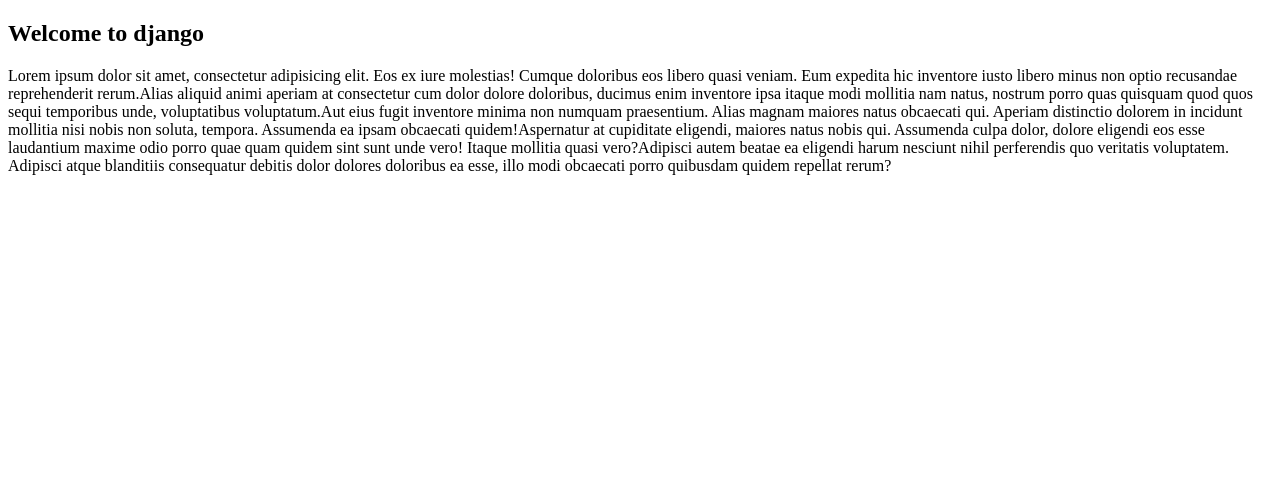
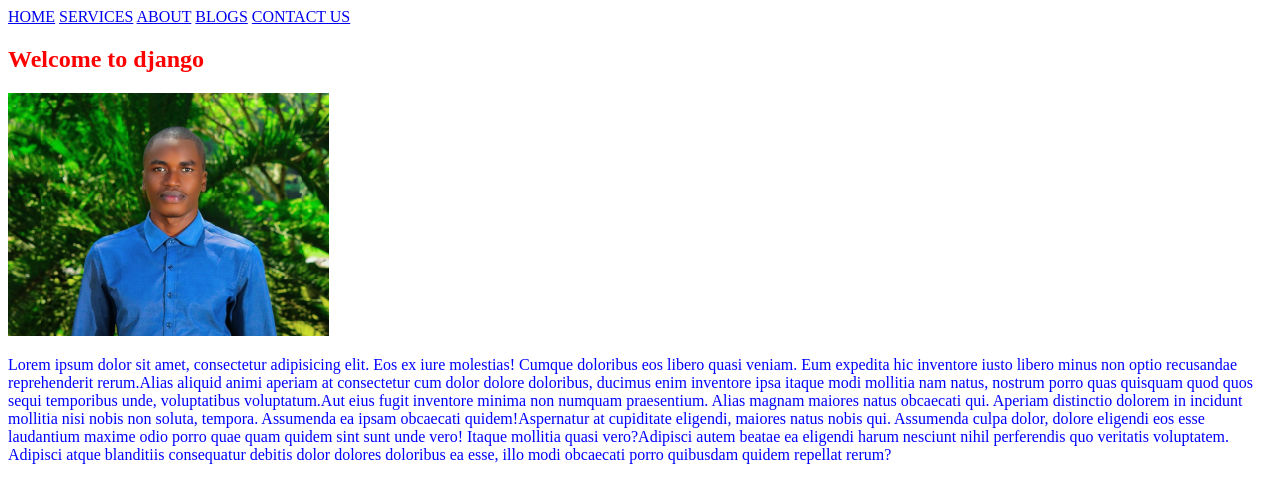
Before and after one commit to Nyabayo/eMobilis-django_rubyclass_project1, a Django app: page / in a window 1280 px wide. Shown: the top 503 px of the page. Run offline with Django 5.2, Linux system fonts and the light colour scheme.

Commit message:
webinar3

```diff
--- /dev/null
+++ b/django_rubyclass_proj1/myapp/static/css/style.css
@@ -0,0 +1,7 @@
+h2{
+    color: red;
+}
+
+p{
+    color: blue;
+}
--- a/django_rubyclass_proj1/myapp/templates/index.html
+++ b/django_rubyclass_proj1/myapp/templates/index.html
@@ -1,6 +1,8 @@
+{% load static %}
 <!doctype html>
 <html lang="en">
 <head>
+    <link rel="stylesheet" href="{% static 'css/style.css' %}">
     <meta charset="UTF-8">
     <meta name="viewport"
           content="width=device-width, user-scalable=no, initial-scale=1.0, maximum-scale=1.0, minimum-scale=1.0">
@@ -8,7 +10,13 @@
     <title>Home</title>
 </head>
 <body>
+<a href="{% url 'home' %}">HOME</a>
+<a href="{% url 'services' %}">SERVICES</a>
+<a href="{% url 'about' %}">ABOUT</a>
+<a href="{% url 'blogs' %}">BLOGS</a>
+<a href={% url 'contact' %}>CONTACT US</a>
 <h2>Welcome to django</h2>
+<img src="{% static 'images/absolute-image.PNG' %}" alt="">
 <p><span>Lorem ipsum dolor sit amet, consectetur adipisicing elit. Eos ex iure molestias!
     Cumque doloribus eos libero quasi veniam. Eum expedita hic inventore iusto libero minus non
     optio recusandae reprehenderit rerum.</span><span>Alias aliquid animi aperiam at consectetur cum dolor
--- a/django_rubyclass_proj1/myapp/urls.py
+++ b/django_rubyclass_proj1/myapp/urls.py
@@ -6,5 +6,10 @@ from myapp.views import about
 urlpatterns=[
     path('',views.home,name='home'),
     path('about/',views.about,name='about'),
+    path('contact/',views.contact,name='contact'),
+
+    path('services/',views.services,name='services'),
+
+    path('blogs/',views.blogs,name='blogs'),
 
 ]
--- a/django_rubyclass_proj1/myapp/views.py
+++ b/django_rubyclass_proj1/myapp/views.py
@@ -6,3 +6,9 @@ def home(request):
     return render(request,'index.html')
 def about(request):
     return render(request,'about.html')
+def contact(request):
+    return render(request, "contacts.html")
+def services(request):
+    return render(request, "services.html")
+def blogs(request):
+    return render(request, "blogs.html")
```
Also changed, not shown: django_rubyclass_proj1/myapp/templates/blogs.html (added, +13 -0 lines), django_rubyclass_proj1/myapp/templates/contacts.html (added, +13 -0 lines), django_rubyclass_proj1/myapp/templates/services.html (added, +13 -0 lines), django_rubyclass_proj1/myapp/static/images/absolute-image.PNG (added).
